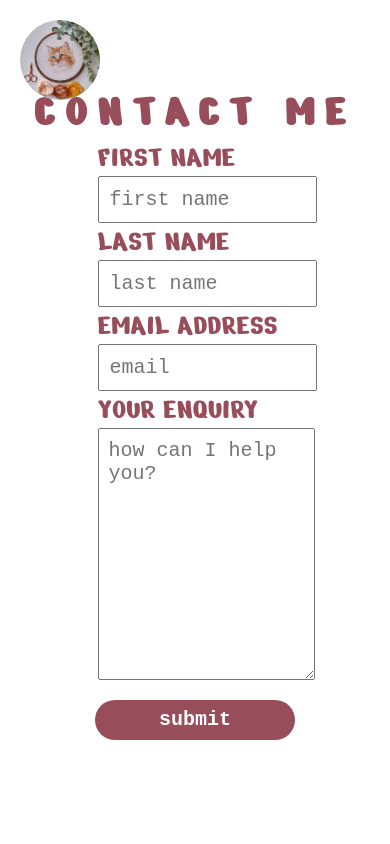
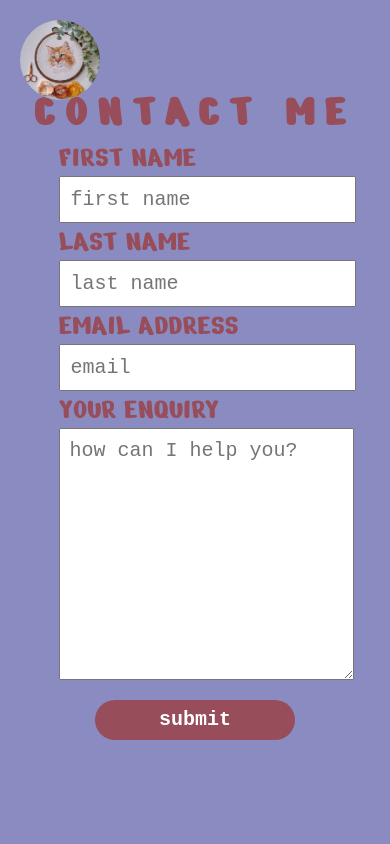
Before and after one commit to JenWarman/react-embroidery-portfolio, a React (Vite) app: page /contact in a window 390 px wide. Shown: the top 844 px of the page. Built offline with nearby package versions, Linux system fonts and the light colour scheme; a web font is replaced by a local one.

Commit message:
Contact Form Media Queries.

```diff
--- a/src/css/styles.css
+++ b/src/css/styles.css
@@ -210,6 +210,7 @@ html {
   justify-content: center;
   align-items: center;
   flex-direction: column;
+  background-color: rgb(138, 140, 193);
 }
 .contact_heading {
   font-size: 18rem;
@@ -789,8 +790,8 @@ html {
 }
 .mobile-menu .mobile-menu-item {
   color: white;
-  font-size: 8rem;
-  letter-spacing: 1.1rem;
+  font-size: 6rem;
+  letter-spacing: 1rem;
   margin: 1rem 0;
   text-decoration: none;
   text-transform: uppercase;
@@ -834,6 +835,11 @@ html {
 @media (max-width: 1100px) {
   .form {
     font-size: 3rem;
+  }
+}
+@media (max-width: 800px) {
+  .form {
+    width: 70%;
   }
 }
 .form_input {
@@ -929,6 +935,12 @@ html {
     height: 225px;
   }
 }
+@media (max-width: 500px) {
+  .portfolio-item {
+    width: 150px;
+    height: 150px;
+  }
+}
 .portfolio-item img {
   width: 100%;
   height: 100%;
--- a/src/scss/components/_form.scss
+++ b/src/scss/components/_form.scss
@@ -9,6 +9,10 @@
 
   @media (max-width: 1100px) {
          font-size: 3rem;
+      }
+
+      @media (max-width: 800px) {
+        width: 70%;
       }
 
   &_input {
--- a/src/scss/components/_navbar.scss
+++ b/src/scss/components/_navbar.scss
@@ -134,8 +134,8 @@
 
   .mobile-menu-item {
     color: white;
-    font-size: 8rem;
-    letter-spacing: 1.1rem;
+    font-size: 6rem;
+    letter-spacing: 1rem;
     margin: 1rem 0;
     text-decoration: none;
     text-transform: uppercase;
--- a/src/scss/layout/_contact.scss
+++ b/src/scss/layout/_contact.scss
@@ -5,6 +5,7 @@
     justify-content: center;
     align-items: center;
     flex-direction: column;
+     background-color: rgb(138, 140, 193);
 
     &_heading {
       font-size: 18rem;
```
Also changed, not shown: src/scss/components/_portfolioItem.scss (+14 -9 lines), 1 other file (tests, documents, lock files or other folders).
